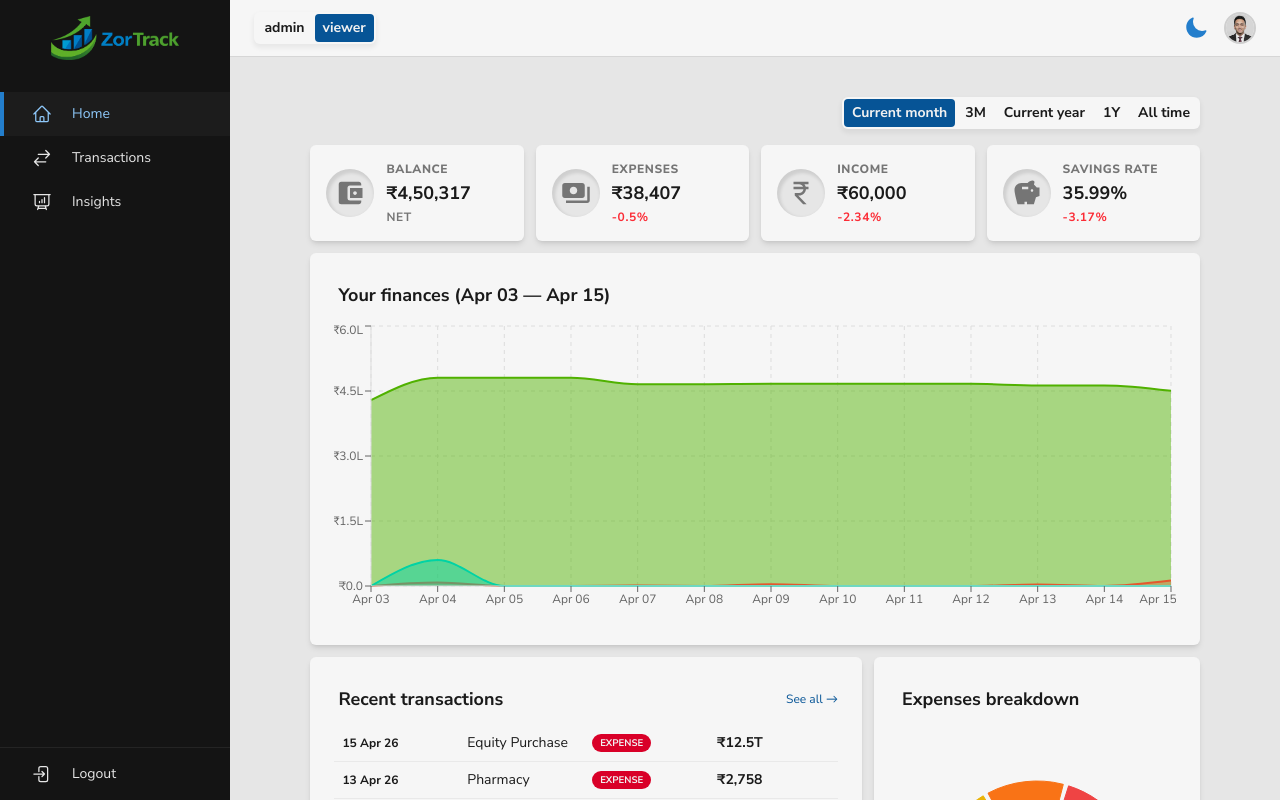
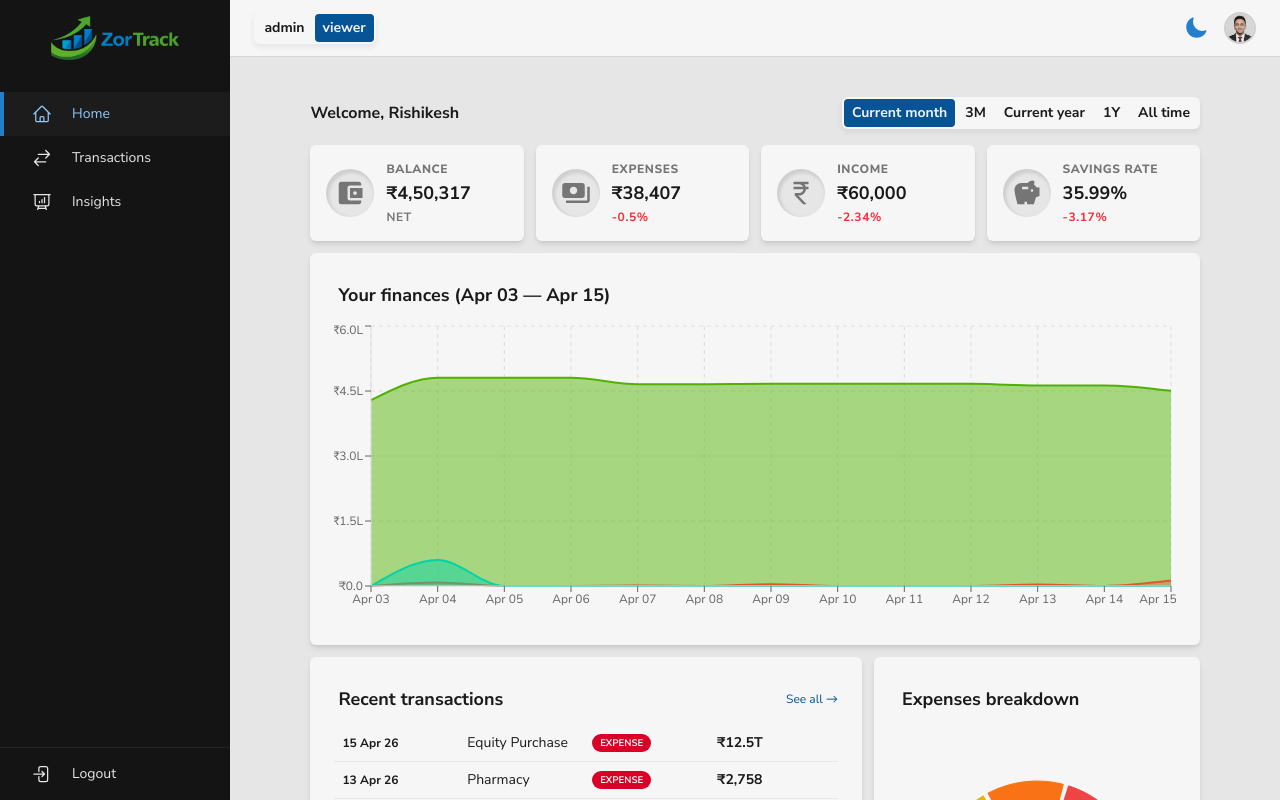
Before and after one commit to rishikesh-negi/fintracker-dashboard, a React (Vite) app: page /dashboard in a window 1280 px wide. Built offline with nearby package versions, Linux system fonts and the light colour scheme.

Commit message:
Added welcome message with user's name on dashboard for bigger screens

```diff
--- a/src/pages/Dashboard.tsx
+++ b/src/pages/Dashboard.tsx
@@ -12,13 +12,19 @@ export default function Dashboard() {
   const { summaries, expensesByCategory, chartData, recentTransactions } =
     useAppSelector(selectDashboardData);
   const balance = useAppSelector(selectBalance);
+  const accountHolderName = useAppSelector((state) => state.account.accountHolder.split(" ")[0]);
 
   const iconClasses = "text-3xl text-faint-text";
 
   return (
     <>
       <section className="w-full h-full flex flex-col gap-4">
-        <DashboardFilter />
+        <div className="w-full flex items-center justify-between">
+          <p className="hidden md:inline w-fit text-md text-nowrap font-bold">
+            Welcome, {accountHolderName}
+          </p>
+          <DashboardFilter />
+        </div>
         <div className="w-full grid grid-cols-4 lg:grid-cols-8 grid-rows-[repeat(8,auto)] gap-x-2 lg:gap-x-3 gap-y-2 lg:gap-y-3">
           <SummaryCard
             title="balance"
```
